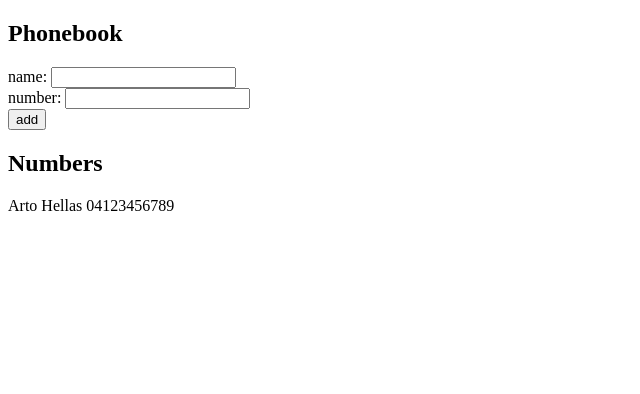
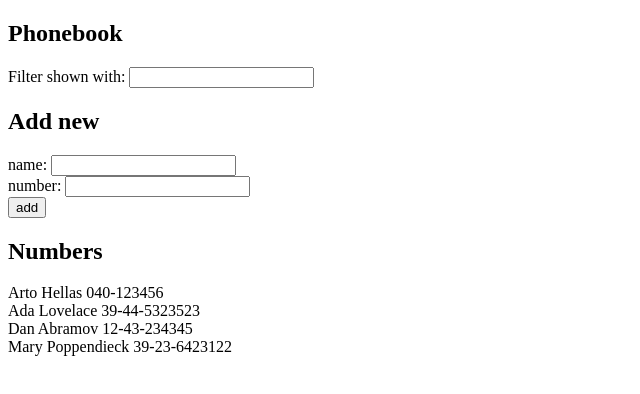
Before and after one commit to lapatinn/fullstack, a React (Vite) app in the folder osa2/puhelinluettelo2.6/: page / in a window 1280 px wide. Shown: the top 394 px of the page, without its empty margins (0-640 px from the left). Built offline with nearby package versions, Linux system fonts and the light colour scheme.

Commit message:
Aloita tehtävä 2.9

```diff
--- a/osa2/puhelinluettelo2.6/src/App.jsx
+++ b/osa2/puhelinluettelo2.6/src/App.jsx
@@ -2,14 +2,16 @@
 
 const App = () => {
   const [persons, setPersons] = useState([
-    {
-      name: 'Arto Hellas',
-      number: '04123456789'
-    }
+    { name: 'Arto Hellas', number: '040-123456' },
+    { name: 'Ada Lovelace', number: '39-44-5323523' },
+    { name: 'Dan Abramov', number: '12-43-234345' },
+    { name: 'Mary Poppendieck', number: '39-23-6423122' }
   ])
 
   const [newName, setNewName] = useState('')
   const [newNumber, setNewNumber] = useState('')
+  const [newQuery, setNewQuery] = useState('')
+  const [showAll, setShowAll] = useState(true)
 
   const addEntry = (event) => {
     event.preventDefault()
@@ -35,10 +37,20 @@
     setNewName(event.target.value)
   }
 
-  const HandleNumberChange = (event) => {
+  const handleNumberChange = (event) => {
     console.log(event.target.value)
     setNewNumber(event.target.value)
   }
+
+  const handleQueryChange = (event) => {
+    console.log(event.target.value)
+    setNewQuery(event.target.value)
+  }
+
+  // const entriesToShow = showAll
+  //   ? persons
+  //   : persons.filter(person => person.name.)
+
 
   console.log(persons)
   const names = persons.map(person =>
@@ -48,17 +60,23 @@
   return (
     <div>
       <h2>Phonebook</h2>
+      <div>
+        Filter shown with: <input value={newQuery} onChange={handleQueryChange}/>
+      </div>
+
+      <h2>Add new</h2>
       <form onSubmit={addEntry}>
         <div>
           name: <input value={newName} onChange={handleNameChange} />
         </div>
         <div>
-          number: <input value={newNumber} onChange={HandleNumberChange} />
+          number: <input value={newNumber} onChange={handleNumberChange} />
         </div>
         <div>
           <button type="submit">add</button>
         </div>
       </form>
+
       <h2>Numbers</h2>
       <div>
         {names}
```
